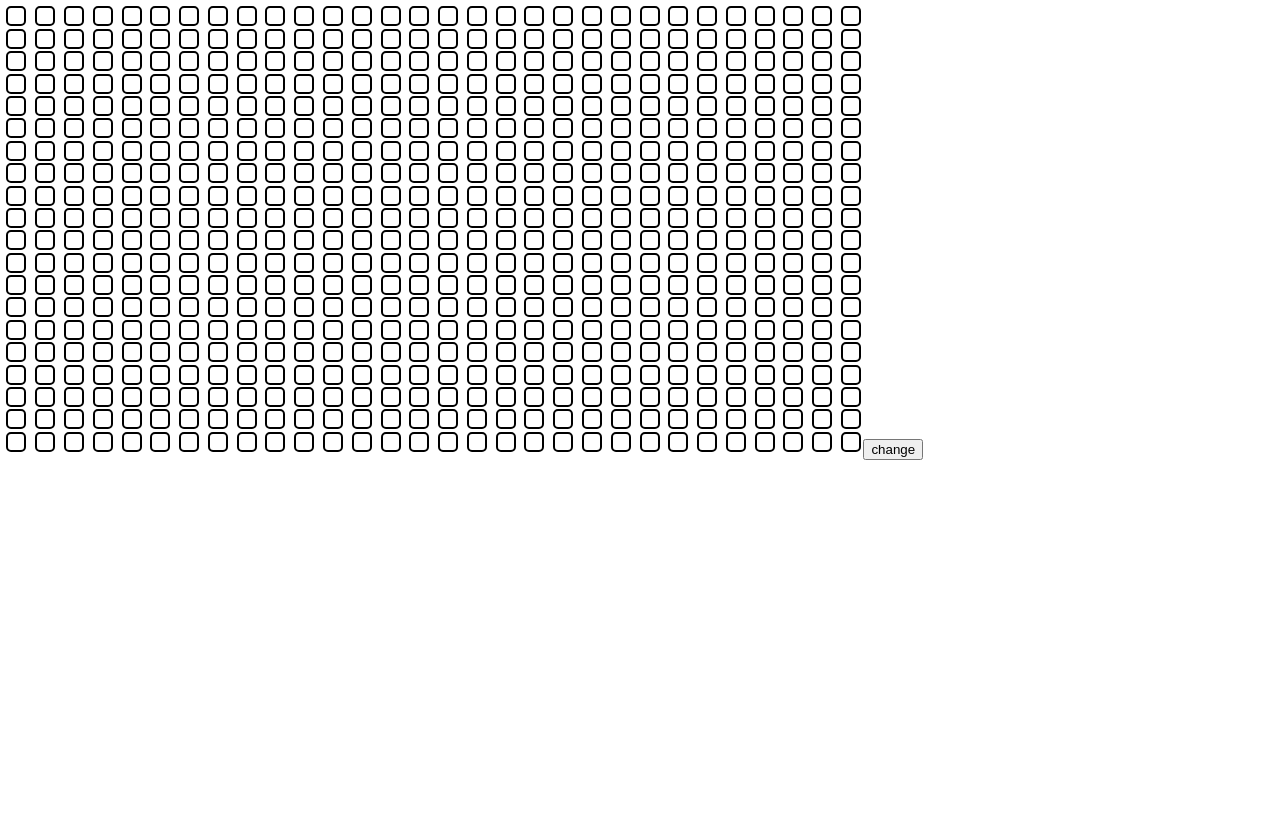
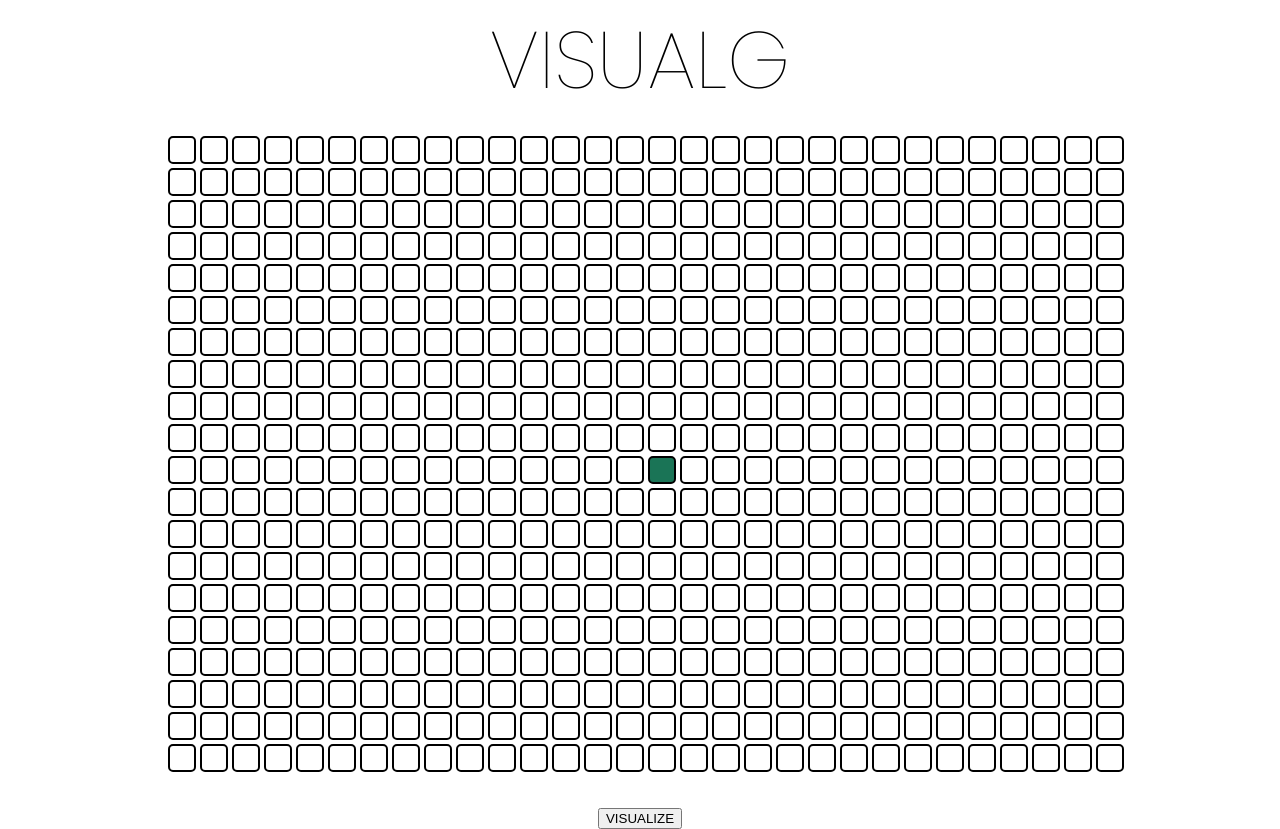
Before and after one commit to ArsalaanAli/conceptualg, a React (Create React App) app: page / in a window 1280 px wide. Before the commit the page ends 800 px from the top, so only its background shows below. Built offline with nearby package versions, Linux system fonts and the light colour scheme.

Commit message:
added start node -set start node by click -added title

```diff
--- /dev/null
+++ b/src/App.css
@@ -0,0 +1,15 @@
+@import url("https://fonts.googleapis.com/css2?family=Poppins:wght@100;200&display=swap");
+
+.title {
+  font-family: "Poppins", sans-serif;
+  font-weight: 100;
+  text-align: center;
+  font-size: 5em;
+  margin: 0;
+  padding: 0;
+}
+.vis-button {
+  margin: auto;
+  margin-top: 3em;
+  display: block;
+}
--- a/src/App.js
+++ b/src/App.js
@@ -3,10 +3,12 @@ import Node from "./Node/Node";
 import NodeState from "./Node/NodeState";
 import "./Node/Node.css";
 import "./grid.css";
+import "./App.css";
 
 function App() {
   const height = 20;
   const width = 30;
+  const [startNode, setStartNode] = useState([15, 10]);
   const [dummy, setDummy] = useState(0);
   const [nodeStates, setNodeStates] = useState([]);
 
@@ -15,6 +17,10 @@ function App() {
     for (var i = 0; i < width; i++) {
       const temp = [];
       for (var j = 0; j < height; j++) {
+        if (i === startNode[0] && j === startNode[1]) {
+          temp.push(new NodeState("start"));
+          continue;
+        }
         temp.push(new NodeState());
       }
       stateArray.push(temp);
@@ -45,15 +51,25 @@ function App() {
     setNodeStates(tempState);
   };
 
+  const setStart = (row, col) => {
+    var tempState = [...nodeStates];
+    tempState[startNode[0]][startNode[1]].setUnactive();
+    tempState[row][col].setStart();
+    setStartNode([row, col]);
+    setNodeStates(tempState);
+  };
+
   const chainEffect = async (row, col) => {
     if (row < 0 || row >= width || col < 0 || col >= height) {
       return;
     }
-    if (nodeStates[row][col].getActive()) {
+    if (!nodeStates[row][col].getStart() && nodeStates[row][col].getActive()) {
       return;
     }
     var tempState = [...nodeStates];
+    if (!nodeStates[row][col].getStart()) {
       tempState[row][col].setActive();
+    }
     setNodeStates(tempState);
     await delay(100);
     chainEffect(row + 1, col, tempState);
@@ -64,6 +80,10 @@ function App() {
 
   return (
     <div>
+      <h1 className="title">VISUALG</h1>
+
+      {/* GRID */}
+      <div className="grid">
         {nodeStates.map((row, key) => {
           var rowkey = key;
           return (
@@ -80,7 +100,7 @@ function App() {
                       unsetHover(rowkey, colkey);
                     }}
                     onMouseUp={() => {
-                    chainEffect(rowkey, colkey);
+                      setStart(rowkey, colkey);
                     }}
                   >
                     <div className={nodeStates[rowkey][colkey].stateString()} />
@@ -90,7 +110,15 @@ function App() {
             </div>
           );
         })}
-      <button onClick={() => {}}>change</button>
+      </div>
+      <button
+        className="vis-button"
+        onClick={() => {
+          chainEffect(startNode[0], startNode[1]);
+        }}
+      >
+        VISUALIZE
+      </button>
     </div>
   );
 }
--- a/src/Node/Node.css
+++ b/src/Node/Node.css
@@ -1,8 +1,12 @@
 .cell {
-  width: 1em;
-  height: 1em;
+  width: 1.5em;
+  height: 1.5em;
   border: 2px solid;
+  margin-top: 1em;
   border-radius: 5px;
+}
+.start {
+  background-color: rgb(26, 116, 86);
 }
 .unactive {
   background-color: white;
--- a/src/Node/NodeState.js
+++ b/src/Node/NodeState.js
@@ -1,7 +1,15 @@
 export default class NodeState {
-  constructor() {
-    this.nodeState = ["cell", "unactive"];
-    this.active = false;
+  constructor(type) {
+    this.nodeState = ["cell"];
+    if (type === "start") {
+      this.nodeState.push("start");
+      this.active = true;
+      this.start = true;
+    } else {
+      this.nodeState.push("unactive");
+      this.active = false;
+      this.start = false;
+    }
   }
   stateString() {
     var str = "";
@@ -9,6 +17,13 @@ export default class NodeState {
       str += this.nodeState[i] + " ";
     }
     return str;
+  }
+  setStart() {
+    this.start = true;
+    this.nodeState = ["cell", "start"];
+  }
+  getStart() {
+    return this.start;
   }
   setHover() {
     this.nodeState.push("hover");
@@ -23,4 +38,9 @@ export default class NodeState {
   getActive() {
     return this.active;
   }
+  setUnactive() {
+    this.active = false;
+    this.start = false;
+    this.nodeState = ["cell", "unactive"];
+  }
 }
--- a/src/grid.css
+++ b/src/grid.css
@@ -4,5 +4,10 @@
 .node-wrapper {
   width: 1em;
   height: 1em;
-  margin: 0.4em;
+  margin: 0.5em;
 }
+.grid {
+  display: flex;
+  align-items: center;
+  justify-content: center;
+}
```
Lines whose indentation alone changed are shown as unchanged.
